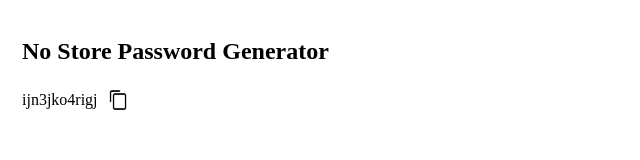
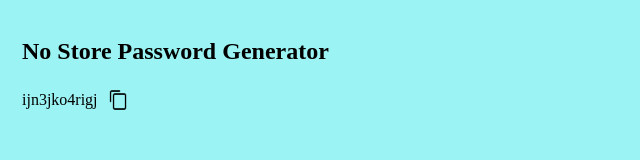
Before and after one commit to mathematical-guy/password-generator-chrome-extension, a browser extension: page generate-password.html in a window 1280 px wide. Shown: the whole page, without its empty margins (0-640 px from the left). Drawn offline with Linux system fonts and the light colour scheme.

Commit message:
Added Background color

```diff
--- a/generate-password.html
+++ b/generate-password.html
@@ -8,6 +8,7 @@
     <style>
         body {
             padding: 14px;
+            background-color: rgb(156, 243, 243);
         }
         h1 {
             font-size: 24px;
```
